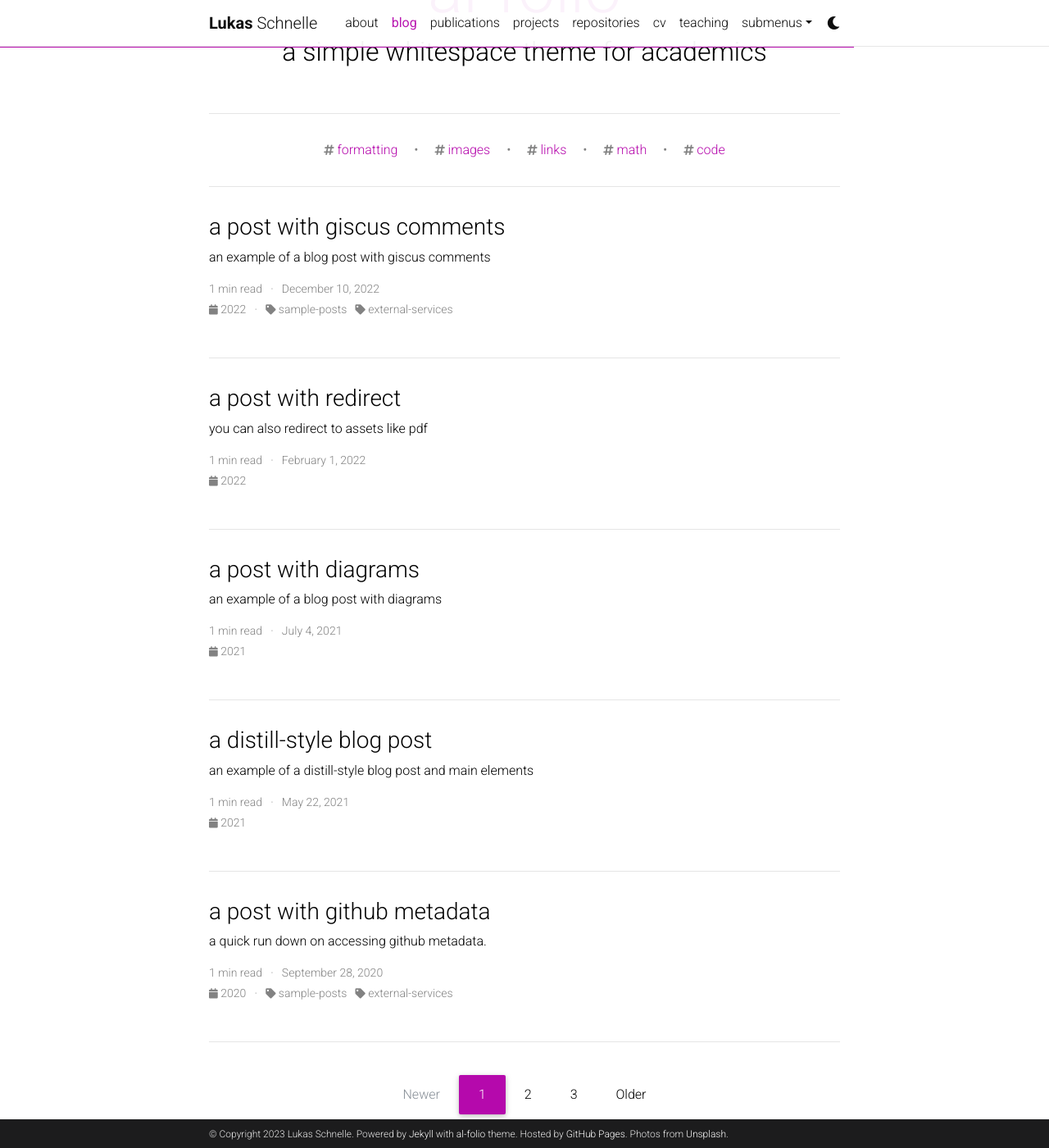
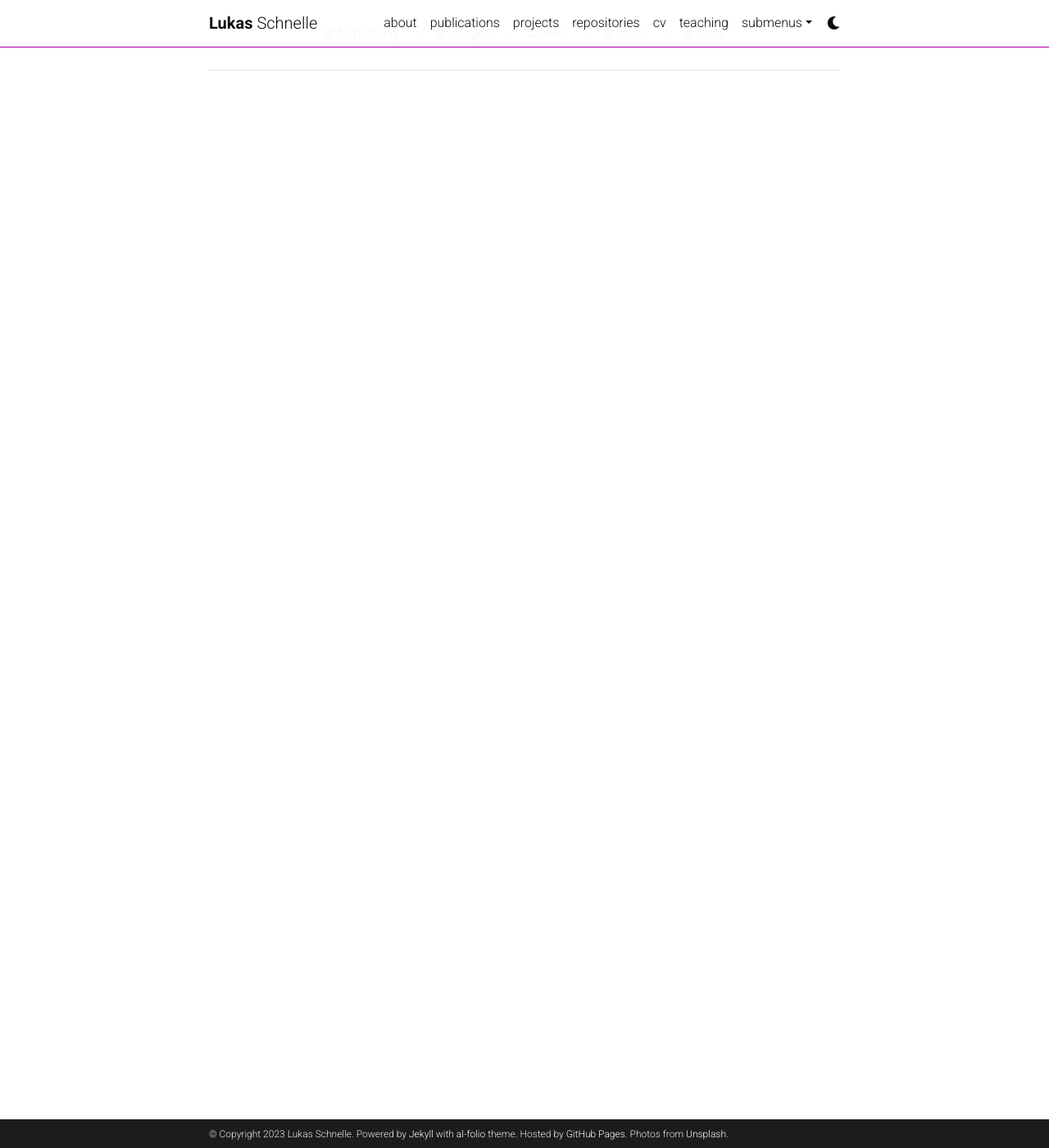
Before and after one commit to schnellecom/schnellecom.github.io, a Jekyll site: the page built from blog/index.html, in a window 1280 px wide and 1400 px high, scrolled down 197 px. Shown: the whole window at 82% size. Built offline with Jekyll 4.4.1, drawn with Linux system fonts in a browser that asks for light colours; the list of posts is cut into pages by our own code; comment, search, counter and statistics services are not loaded; a style sheet for code colours, icons or effects is not loaded; some of the changed lines change nothing that is shown.

Commit message:
remove blog

```diff
--- a/_config.yml
+++ b/_config.yml
@@ -117,48 +117,48 @@
 bing_site_verification:  # out your bing-site-verification ID (Bing Webmaster)
 
 # -----------------------------------------------------------------------------
-# Blog
-# -----------------------------------------------------------------------------
+# # Blog
+# # -----------------------------------------------------------------------------
 
-blog_name: al-folio # blog_name will be displayed in your blog page
-blog_nav_title: blog # your blog must have a title for it to be displayed in the nav bar
-blog_description: a simple whitespace theme for academics
-permalink: /blog/:year/:title/
+# blog_name: al-folio # blog_name will be displayed in your blog page
+# blog_nav_title: blog # your blog must have a title for it to be displayed in the nav bar
+# blog_description: a simple whitespace theme for academics
+# permalink: /blog/:year/:title/
 
-# Pagination
-pagination:
-  enabled: true
+# # Pagination
+# pagination:
+#   enabled: true
 
-related_blog_posts:
-  enabled: true
-  max_related: 5
+# related_blog_posts:
+#   enabled: true
+#   max_related: 5
 
-# Giscus comments (RECOMMENDED)
-# Follow instructions on https://giscus.app/ to setup for your repo to fill out
-# the information below.
-giscus:
-  repo: alshedivat/al-folio      # <your-github-user-name>/<your-github-repo-name>
-  repo_id: MDEwOlJlcG9zaXRvcnk2MDAyNDM2NQ==
-  category: Comments             # name of the category under which discussions will be created
-  category_id: DIC_kwDOA5PmLc4CTBt6
-  mapping: title                 # identify discussions by post title
-  strict: 1                      # use strict identification mode
-  reactions_enabled: 1           # enable (1) or disable (0) emoji reactions
-  input_position: bottom         # whether to display input form below (bottom) or above (top) the comments
-  theme: preferred_color_scheme  # name of the color scheme (preferred works well with al-folio light/dark mode)
-  emit_metadata: 0
-  lang: en
+# # Giscus comments (RECOMMENDED)
+# # Follow instructions on https://giscus.app/ to setup for your repo to fill out
+# # the information below.
+# giscus:
+#   repo: alshedivat/al-folio      # <your-github-user-name>/<your-github-repo-name>
+#   repo_id: MDEwOlJlcG9zaXRvcnk2MDAyNDM2NQ==
+#   category: Comments             # name of the category under which discussions will be created
+#   category_id: DIC_kwDOA5PmLc4CTBt6
+#   mapping: title                 # identify discussions by post title
+#   strict: 1                      # use strict identification mode
+#   reactions_enabled: 1           # enable (1) or disable (0) emoji reactions
+#   input_position: bottom         # whether to display input form below (bottom) or above (top) the comments
+#   theme: preferred_color_scheme  # name of the color scheme (preferred works well with al-folio light/dark mode)
+#   emit_metadata: 0
+#   lang: en
 
-# Disqus comments (DEPRECATED)
-disqus_shortname: al-folio # put your disqus shortname
-# https://help.disqus.com/en/articles/1717111-what-s-a-shortname
+# # Disqus comments (DEPRECATED)
+# disqus_shortname: al-folio # put your disqus shortname
+# # https://help.disqus.com/en/articles/1717111-what-s-a-shortname
 
-# External sources.
-# If you have blog posts published on medium.com or other external sources,
-# you can display them in your blog by adding a link to the RSS feed.
-external_sources:
-  - name: medium.com
-    rss_url: https://medium.com/@al-folio/feed
+# # External sources.
+# # If you have blog posts published on medium.com or other external sources,
+# # you can display them in your blog by adding a link to the RSS feed.
+# external_sources:
+#   - name: medium.com
+#     rss_url: https://medium.com/@al-folio/feed
 
 # -----------------------------------------------------------------------------
 # Collections
```
